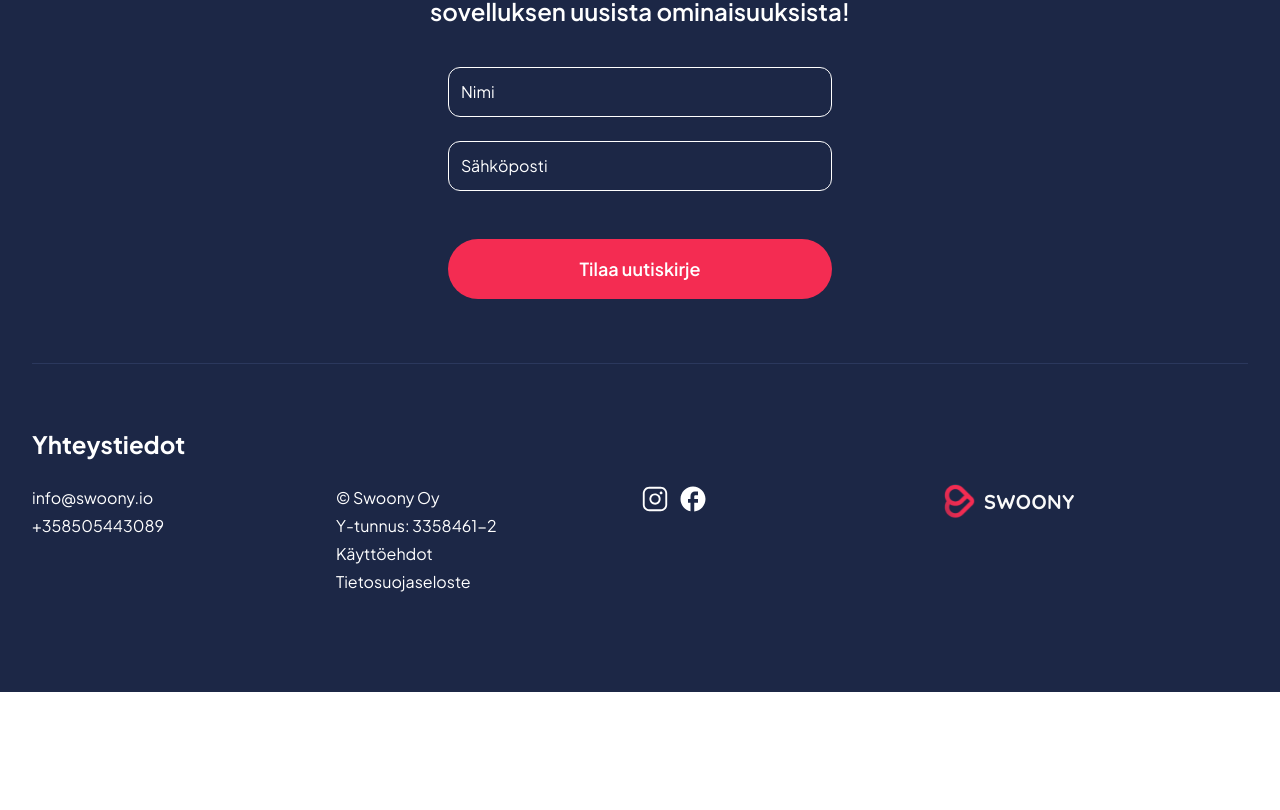
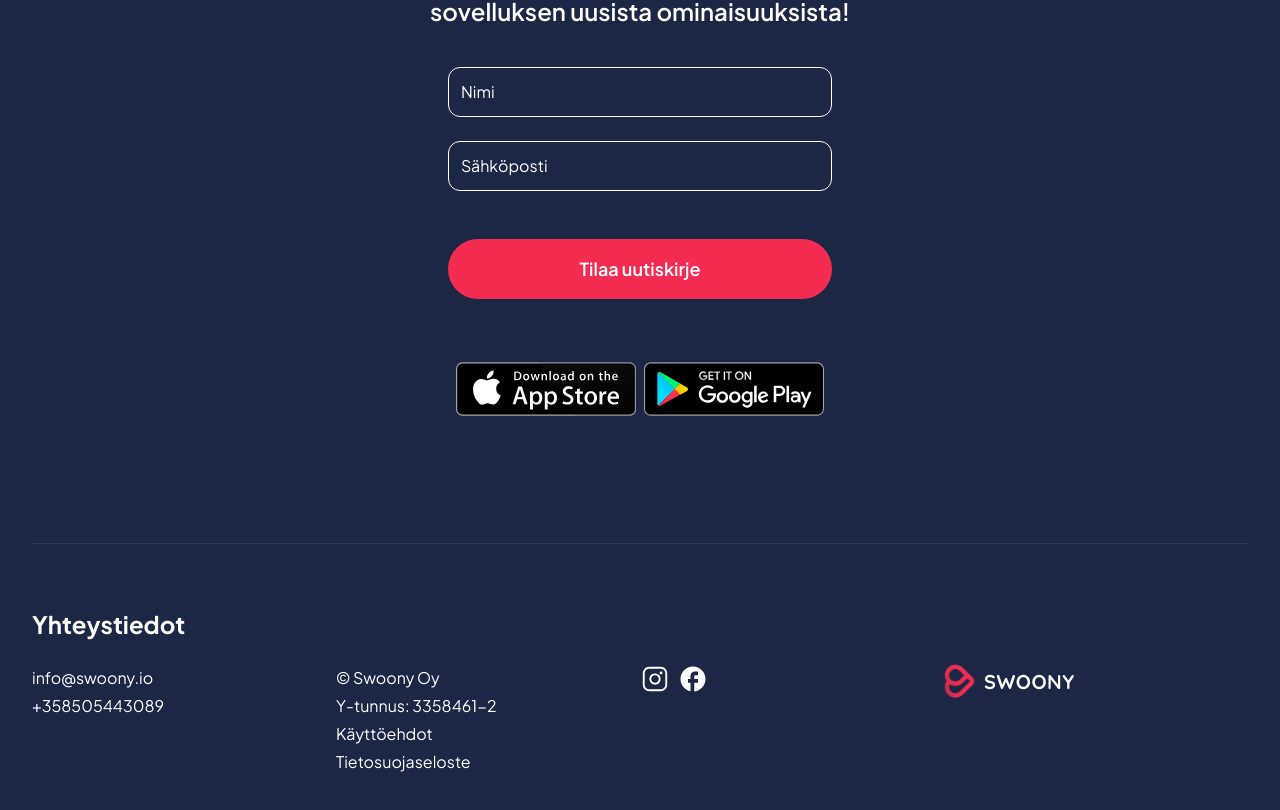
Before and after one commit to Draez/swoony-next, a Next.js app: page / in a window 1280 px wide. Shown: the part 5153-5963 px from the top of the page. Before the commit the page ends 5845 px from the top, so only its background shows below. Built offline with nearby package versions, Linux system fonts and the light colour scheme; no server answers.

Commit message:
Add download links to footer

```diff
--- a/components/Footer/Footer.tsx
+++ b/components/Footer/Footer.tsx
@@ -84,6 +84,22 @@ const Footer: FC = () => {
               Tilaa uutiskirje
             </button>
           </form>
+          <div className="flex flex-row gap-2 justify-center">
+            <a
+              href="https://apps.apple.com/app/swoony/id6499217523"
+              target="_blank"
+            >
+              <Image src="/applestore.svg" alt="Apple" width={180} height={180} />
+            </a>
+
+            <a
+              href="https://play.google.com/store/apps/details?id=fi.swoonymatchmaking.app"
+              target="_blank"
+            >
+              <Image src="/google-play.svg" alt="Google" width={180} height={180} />
+            </a>
+          </div>
+
         </div>
 
         <hr className="border-light-blue border-opacity-50 mb-16" />
```
